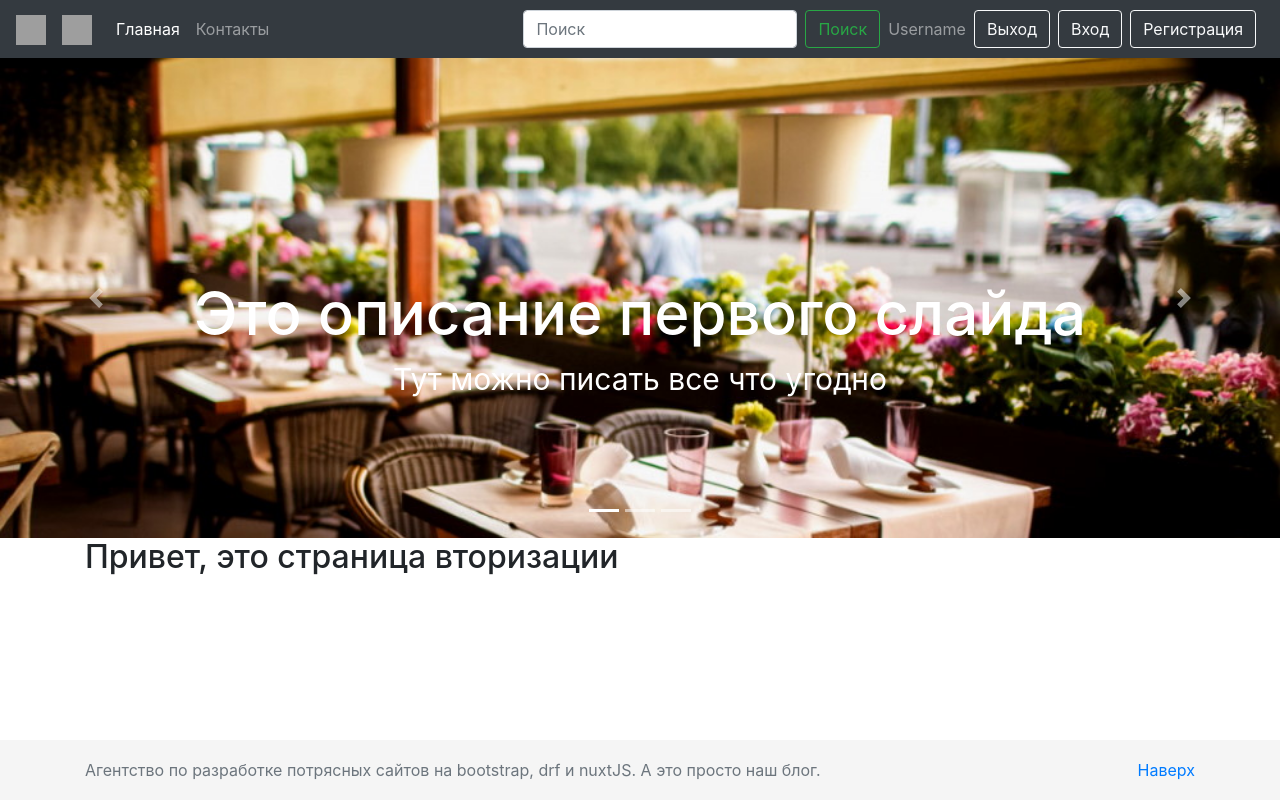
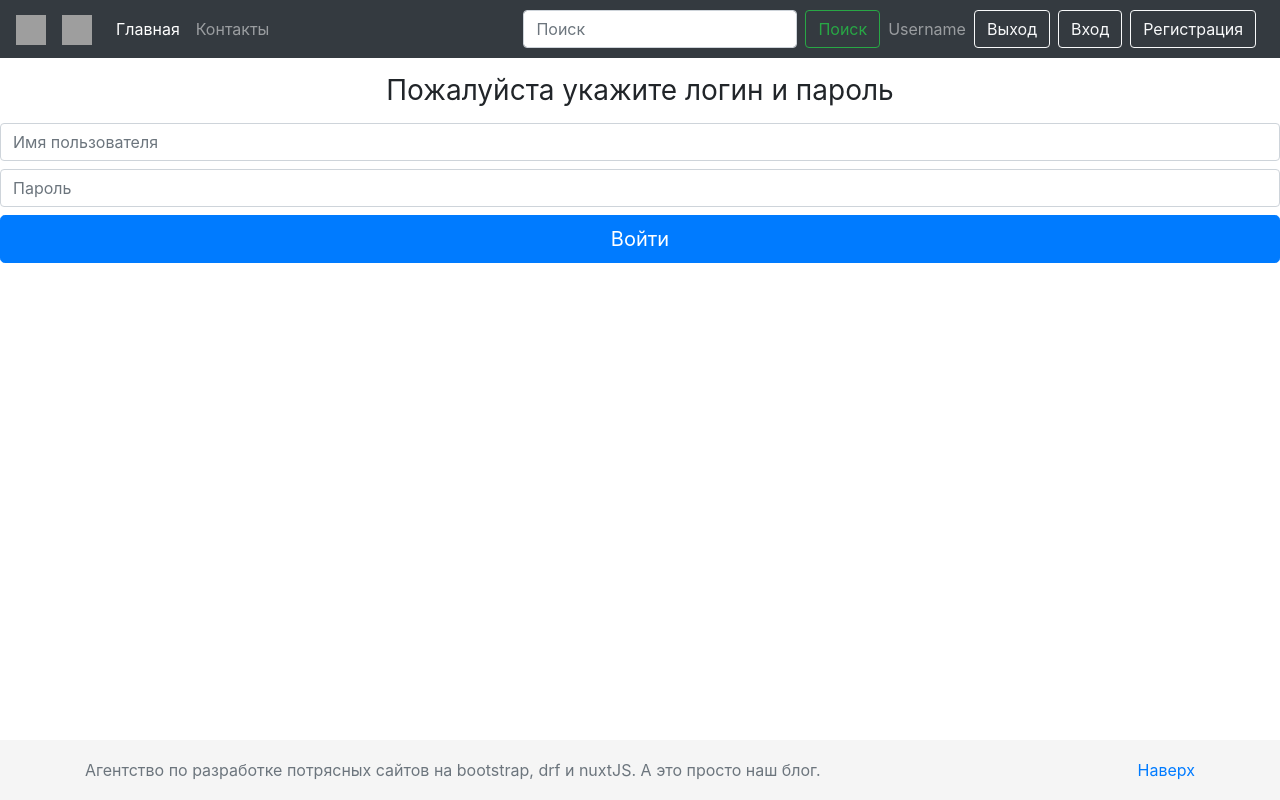
Before and after one commit to ReVadim/Nuxt_JS_app, a Nuxt app: page /signin in a window 1280 px wide. Built offline with nearby package versions, Linux system fonts and the light colour scheme; grey boxes are pictures that could not be loaded.

Commit message:
add signin and signout

```diff
--- a/components/ExampleComponent.vue
+++ /dev/null
@@ -1,16 +0,0 @@
-<template>
-  <div>
-    <h1>Это компонент - ребенок</h1>
-    <p>Сюда мы хотим передать переменную <b>{{ variable }}</b></p>
-  </div>
-</template>
-
-<script>
-export default {
-  props: ['variable']
-}
-</script>
-
-<style scoped>
-
-</style>
--- a/pages/example.vue
+++ /dev/null
@@ -1,24 +0,0 @@
-<template>
-  <div>
-    <ExampleComponent :variable="variable"/>
-    <h1>Это страница - родитель</h1>
-  </div>
-</template>
-
-<script>
-import ExampleComponent from "@/components/ExampleComponent";
-export default {
-  components: {
-    ExampleComponent
-  },
-  data() {
-    return {
-      variable: "Я передана из родителя"
-    }
-  }
-}
-</script>
-
-<style scoped>
-
-</style>
--- a/pages/signin.vue
+++ b/pages/signin.vue
@@ -1,13 +1,42 @@
 <template>
-  <h2>Привет, это страница вторизации</h2>
+  <div>
+    <div class="text-center">
+      <form class="form-signin" @submit.prevent="userLogin">
+        <h1 class="h3 mb-3 mt-3 font-weight-normal">Пожалуйста укажите логин и пароль</h1>
+        <label for="inputUsername" class="sr-only">Имя пользователя</label>
+        <input id="inputUsername" class="form-control" placeholder="Имя пользователя" required="" v-model="login.username">
+        <label for="inputPassword" class="sr-only">Пароль</label>
+        <input type="password" id="inputPassword" class="form-control mt-2" placeholder="Пароль" required="" v-model="login.password">
+        <button class="btn mt-2 btn-lg btn-primary btn-block" type="submit">Войти</button>
+      </form>
+    </div>
+  </div>
 </template>
 
 <script>
 export default {
-  name: "signin"
+  layout: "post_detail",
+  data() {
+    return {
+      login: {
+        username: '',
+        password: ''
+      },
+    }
+  },
+  methods: {
+    async userLogin() {
+      try {
+        let response = await this.$auth.loginWith('local', { data: this.login })
+        console.log(response)
+        this.$router.back()
+      } catch (err) {
+        console.log(err)
+      }
+    }
+  }
 }
 </script>
 
 <style scoped>
-
 </style>
--- a/pages/signout.vue
+++ b/pages/signout.vue
@@ -1,13 +1,11 @@
 <template>
-  <h1>Привет, это выход из учетной записи</h1>
+  <div></div>
 </template>
 
 <script>
 export default {
-  name: "signout"
+  async created() {
+    await this.$auth.logout()
+  }
 }
 </script>
-
-<style scoped>
-
-</style>
```
